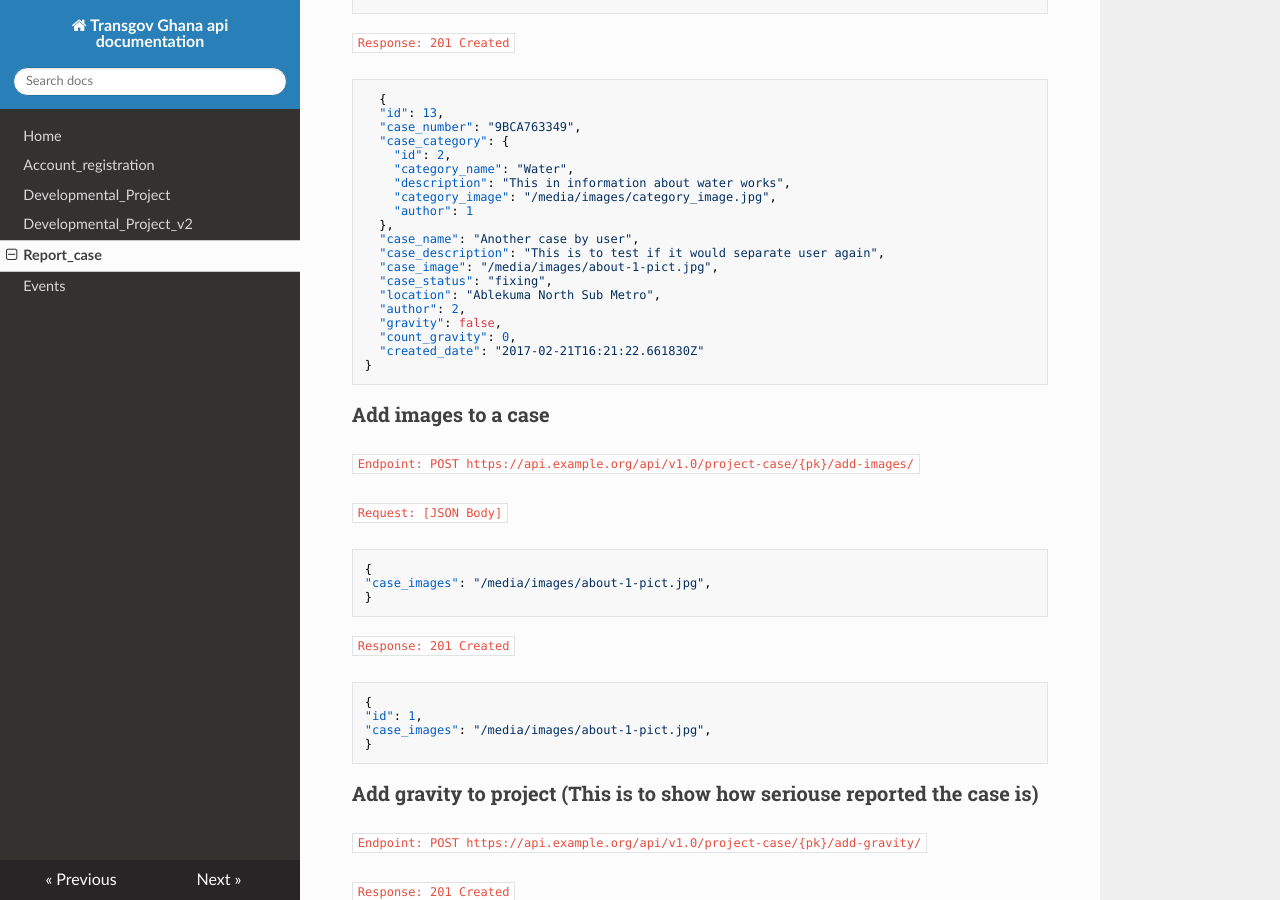
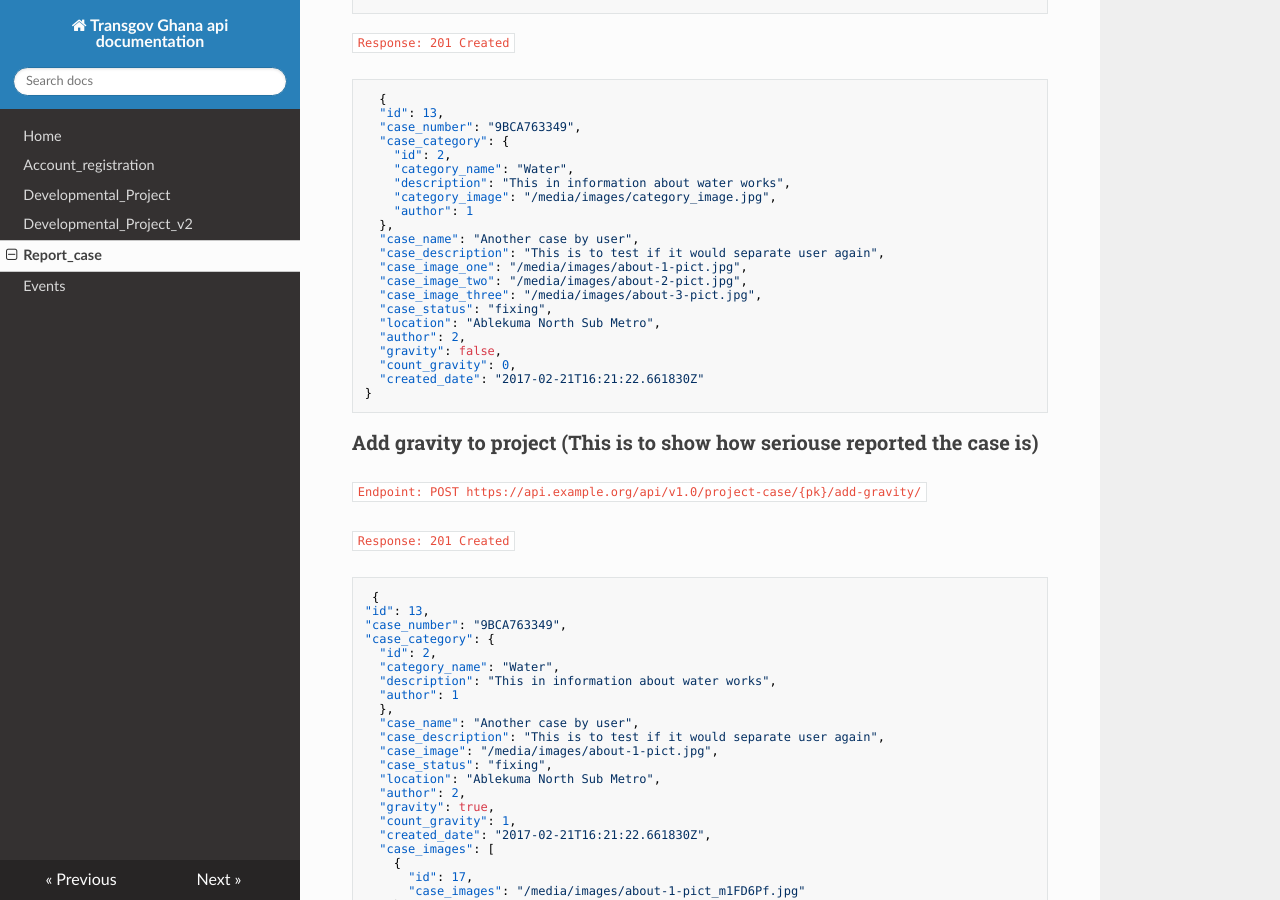
Before and after one commit to transgovgh/transgovgh-api, an MkDocs documentation site: the page built from docs/report_case.md, in a window 1280 px wide and 900 px high, scrolled down 1598 px. Built offline with MkDocs 1.6.1, drawn with Linux system fonts in a browser that asks for light colours; nearby versions of some CDN libraries; old or Windows-style settings are respelled for this version of MkDocs.

Commit message:
update case update with images

```diff
--- a/docs/report_case.md
+++ b/docs/report_case.md
@@ -99,7 +99,9 @@
       },
       "case_name": "Another case by user",
       "case_description": "This is to test if it would separate user again",
-      "case_image": "/media/images/about-1-pict.jpg",
+      "case_image_one": "/media/images/about-1-pict.jpg",
+      "case_image_two": "/media/images/about-2-pict.jpg",
+      "case_image_three": "/media/images/about-3-pict.jpg",
       "case_status": "fixing",
       "location": "Ablekuma North Sub Metro",
       "author": 2,
@@ -108,7 +110,7 @@
       "created_date": "2017-02-21T16:21:22.661830Z"
     }
 
-
+<!--
 ### Add images to a case
 
 `Endpoint: POST https://api.example.org/api/v1.0/project-case/{pk}/add-images/`
@@ -125,7 +127,7 @@
     "id": 1,
     "case_images": "/media/images/about-1-pict.jpg",
     }
-
+ -->
 ### Add gravity to project (This is to show how seriouse reported the case is)
 
 `Endpoint: POST https://api.example.org/api/v1.0/project-case/{pk}/add-gravity/`
```
Also changed, not shown: site/index.html, site/mkdocs/search_index.json, site/report_case/index.html, site/sitemap.xml.
